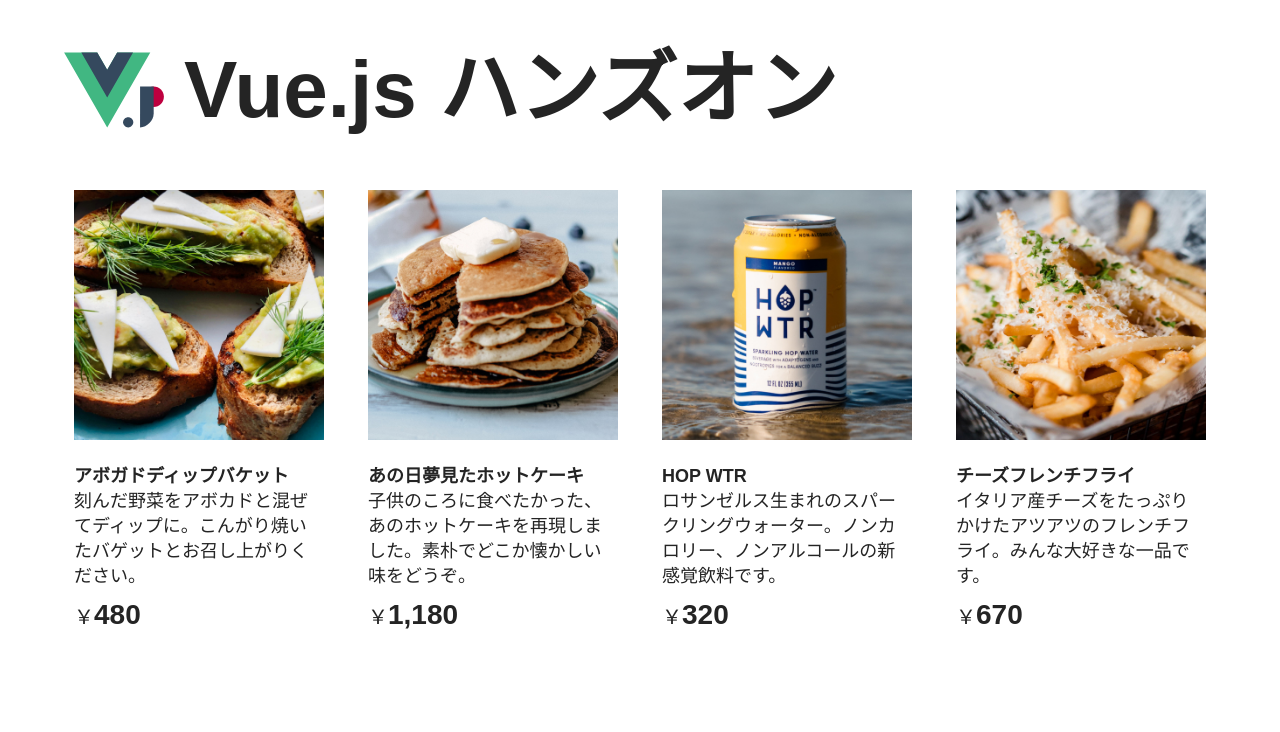
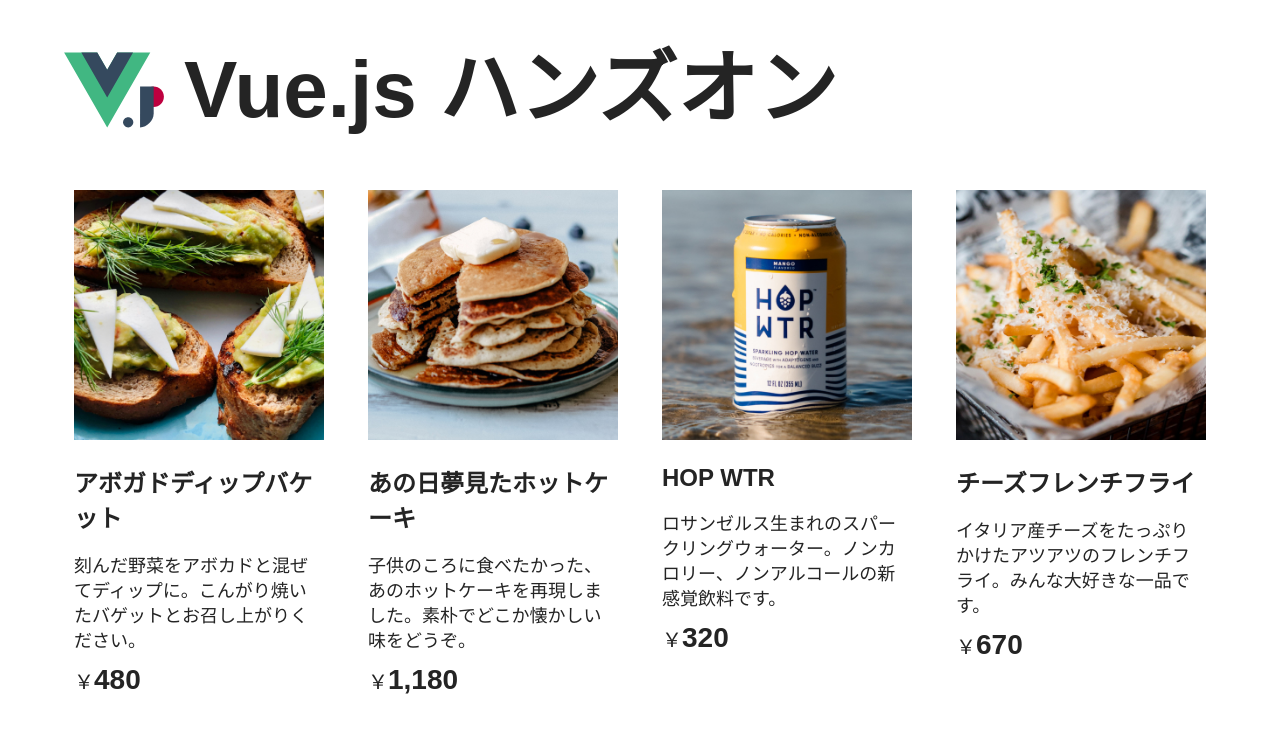
Before and after one commit to vuejs-jp/handson-vue3, a Vue app: page / in a window 1280 px wide. Shown: the top 732 px of the page. Built offline with nearby package versions, Linux system fonts and the light colour scheme.

Commit message:
見出しレベルを変更した

```diff
--- a/src/App.vue
+++ b/src/App.vue
@@ -10,7 +10,7 @@
           <img :src="item.image" alt="" />
         </div>
         <div class="description">
-          <h3>{{ item.name }}</h3>
+          <h2>{{ item.name }}</h2>
           <p>{{ item.description }}</p>
           <span>￥<span class="price">{{ pricePrefix(item.price) }}</span></span>
         </div>
```
